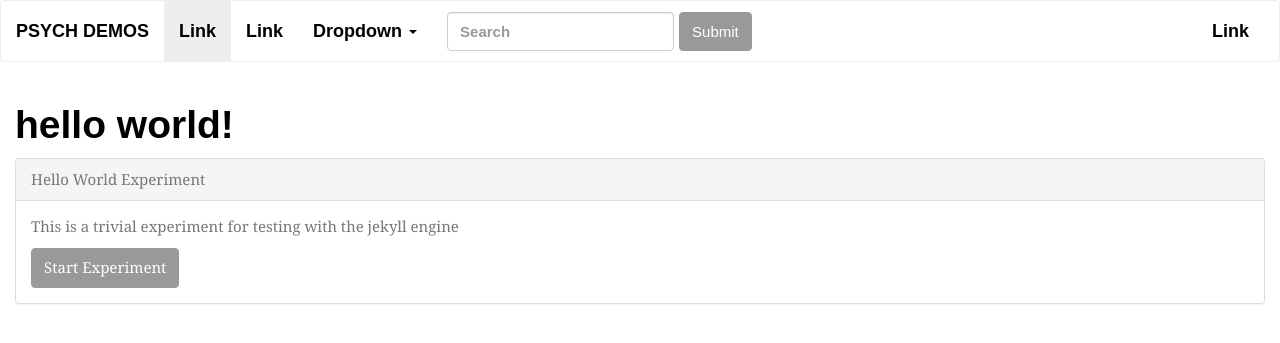
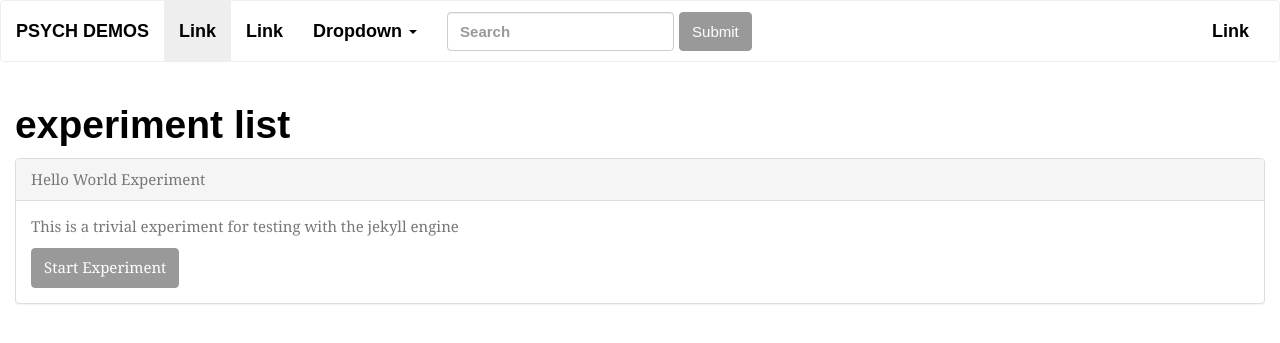
Before and after one commit to jodeleeuw/factorsdb, a Jekyll site: the page built from index.md, in a window 1280 px wide. Shown: the top 343 px of the page. Built offline with Jekyll 4.4.1, drawn with Linux system fonts in a browser that asks for light colours; some web fonts are replaced; Markdown is read by kramdown in place of the engine named in the settings.

Commit message:
change text

```diff
--- a/index.md
+++ b/index.md
@@ -3,7 +3,7 @@ title: Hello, World!
 layout: default
 ---
 
-# hello world!
+# experiment list
 
 {% for exp in site.experiments %}
 <div class="panel panel-default">
```
